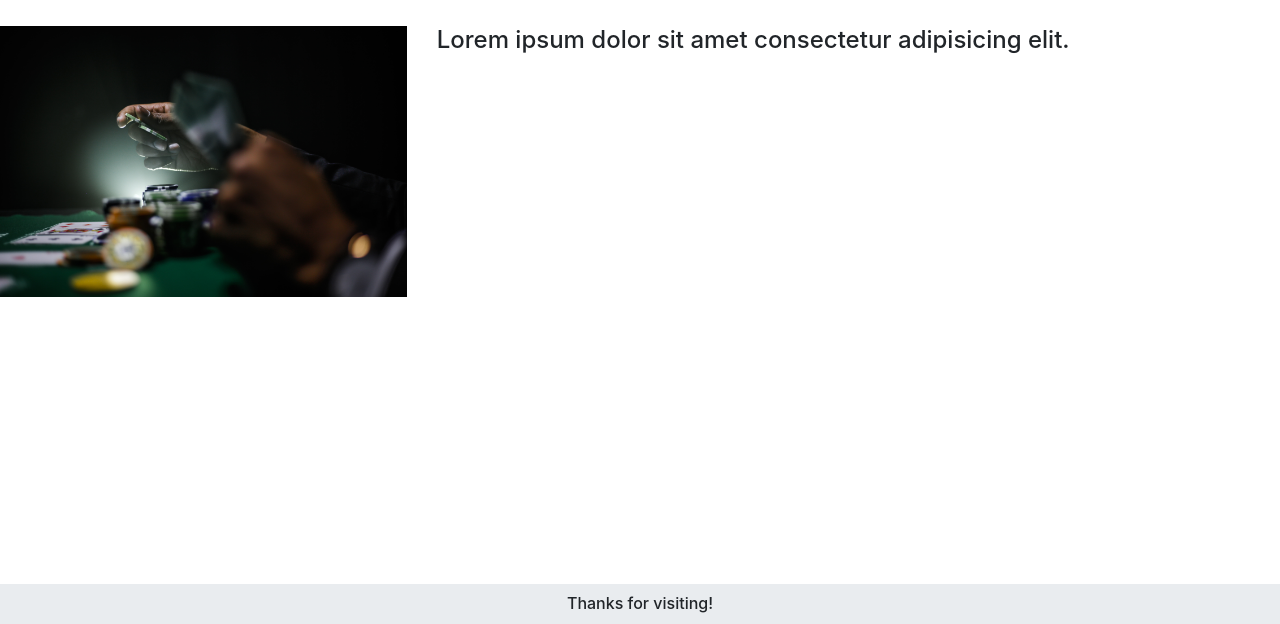
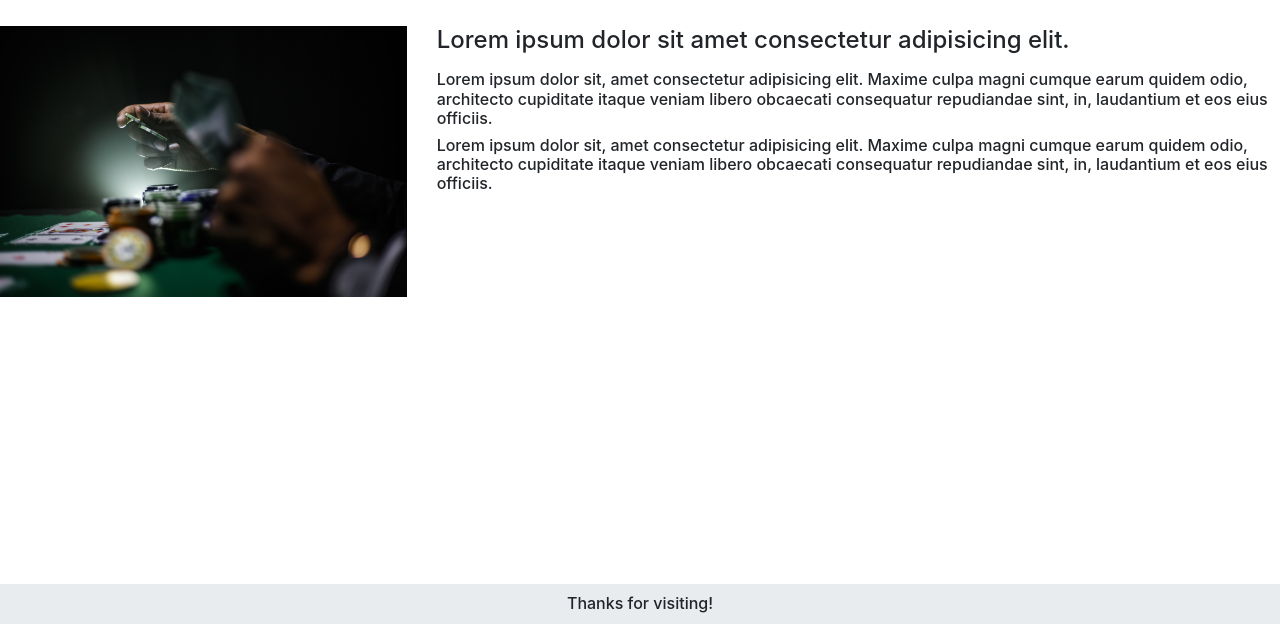
Before and after one commit to MarcLignarius/JS.AlternateThemes, a plain HTML site: page index.html in a window 1280 px wide. Shown: the part 176-800 px from the top of the page. Drawn offline with Linux system fonts and the light colour scheme.

Commit message:
add two h6 with lorem ipsum to right column

```diff
--- a/index.html
+++ b/index.html
@@ -27,6 +27,18 @@
       </div>
       <div class="col-xl-8">
         <h4 class="mb-3">Lorem ipsum dolor sit amet consectetur adipisicing elit.</h4>
+        <h6>
+          Lorem ipsum dolor sit, amet consectetur adipisicing elit. Maxime
+          culpa magni cumque earum quidem odio, architecto cupiditate itaque
+          veniam libero obcaecati consequatur repudiandae sint, in, laudantium
+          et eos eius officiis.
+        </h6>
+        <h6>
+          Lorem ipsum dolor sit, amet consectetur adipisicing elit. Maxime
+          culpa magni cumque earum quidem odio, architecto cupiditate itaque
+          veniam libero obcaecati consequatur repudiandae sint, in, laudantium
+          et eos eius officiis.
+        </h6>
       </div>
     </div>
     <footer>
```
